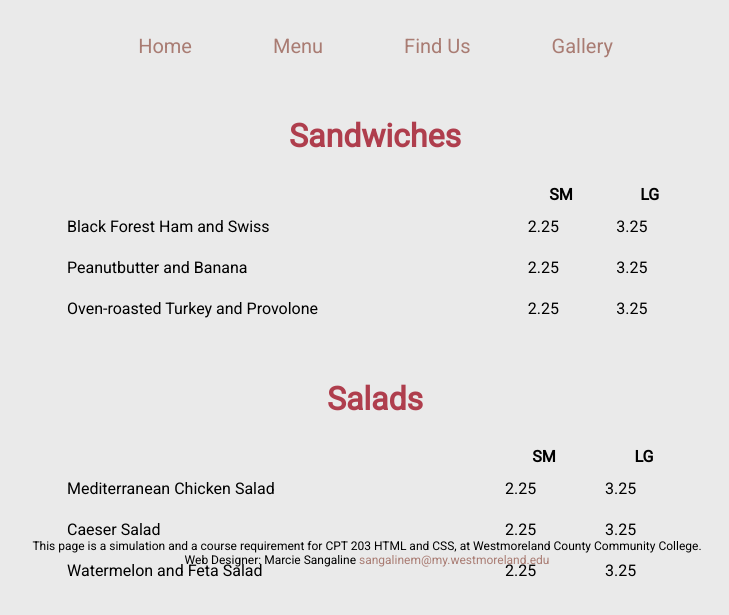
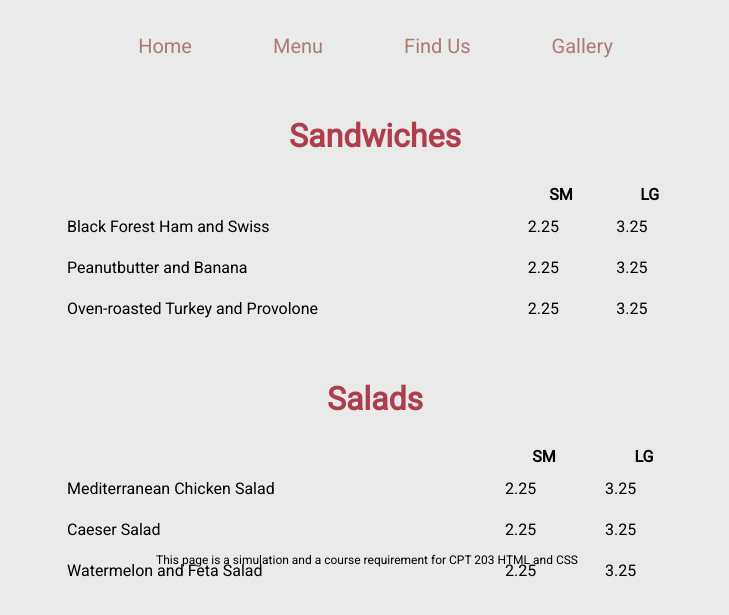
Before and after one commit to maesangaline/the-cafe, a plain HTML site: page sandwiches_salads.html in a window 1280 px wide. Shown: the part 233-848 px from the top of the page, without its empty margins (273-1002 px from the left). Drawn offline with Linux system fonts and the light colour scheme.

Commit message:
Update sandwiches_salads.html

```diff
--- a/sandwiches_salads.html
+++ b/sandwiches_salads.html
@@ -6,7 +6,7 @@
 <title>The Café</title>
 <meta name="description" content="The Cafe sandwich and salad menu. Great for lunches and snacks.">
 <meta charset="utf-8">
-<meta name="author" content="Marcie Sangaline 10/25/20 CPT203">
+<meta name="author" content="Mae Sangaline 10/25/20 CPT203">
 </head>
 <body>
 <header>
@@ -78,14 +78,11 @@
 		<br><br>
 <footer>
 <div class="footer">
-This page is a simulation and a course requirement for CPT 203 HTML and CSS, at Westmoreland County Community College.<br>
-Web Designer: Marcie Sangaline <a class="email" href="mailto:sangalinem@my.westmoreland.edu">sangalinem@my.westmoreland.edu</a>
+This page is a simulation and a course requirement for CPT 203 HTML and CSS
 </footer>
 </body>
 </div>
 </html>
-<!-- Marcie Sangaline
+<!-- Mae Sangaline
 CPT203 HTML and CSS
-FTP "Project"
-Due: 10/25/20
-sangalinem@my.westmoreland.edu -->
+FTP "Project" -->
```
